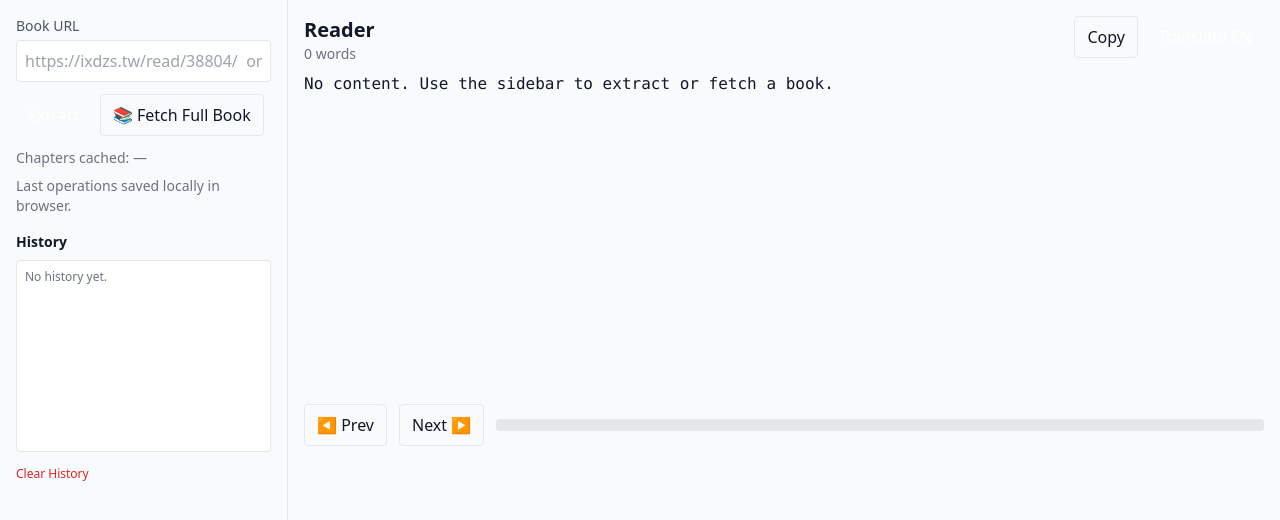
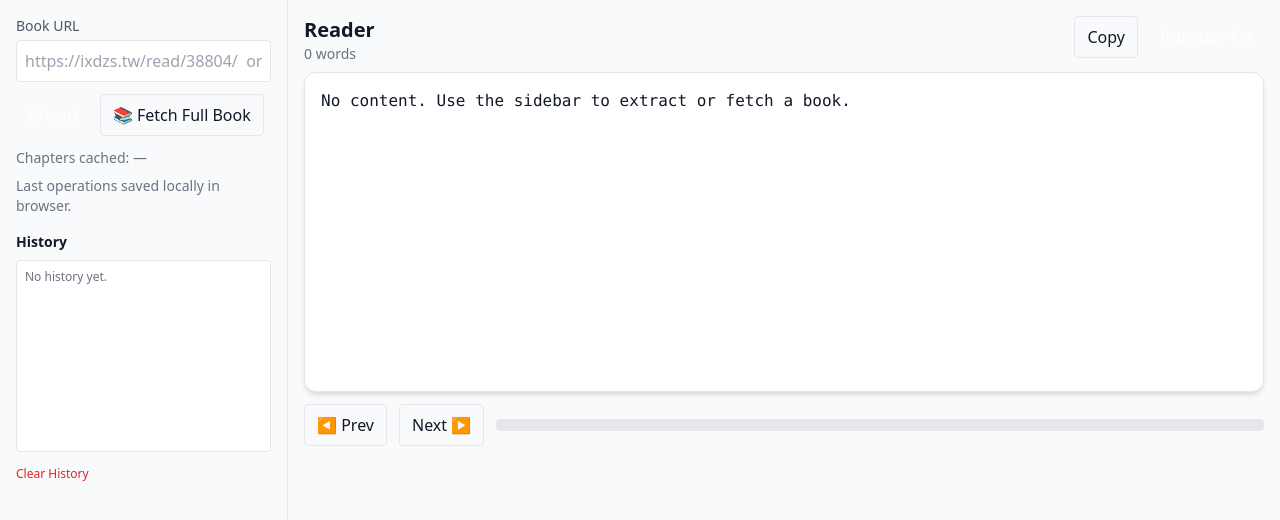
Before and after one commit to mortalgaming4u/Webnovel, a Next.js app: page / in a window 1280 px wide. Shown: the top 520 px of the page. Built offline with nearby package versions, Linux system fonts and the light colour scheme.

Commit message:
Update globals.css

```diff
--- a/styles/globals.css
+++ b/styles/globals.css
@@ -2,6 +2,15 @@
 @tailwind components;
 @tailwind utilities;
 
+/* Custom styles */
 body {
-  @apply bg-gray-50 dark:bg-gray-900 text-gray-900 dark:text-gray-100;
+  @apply bg-gray-50 text-gray-900;
 }
+
+.reader-box {
+  @apply bg-white shadow-md rounded-xl p-4 border border-gray-200;
+}
+
+.sidebar {
+  @apply bg-gray-100 border-r border-gray-200 h-screen overflow-y-auto;
+}
```
